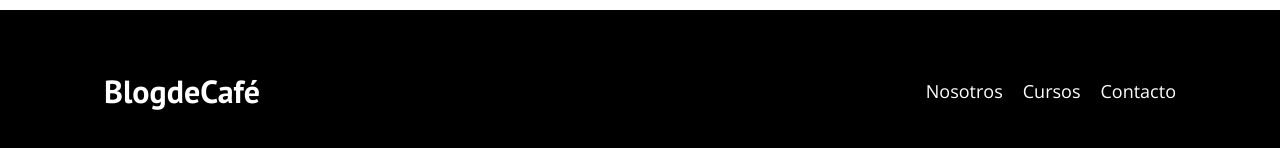
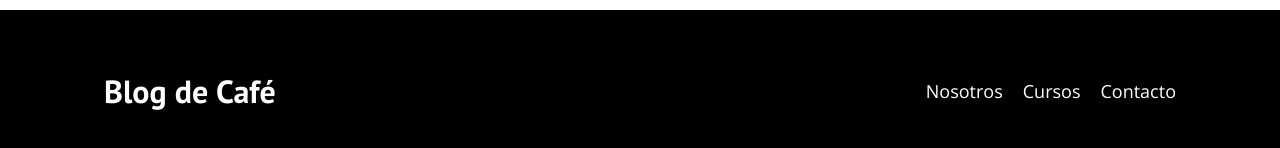
Before and after one commit to LeaBertero/Proyecto_CoderHouse2023, a plain HTML site: page Blog de cafe/index.html in a window 1280 px wide. Shown: the part 2887-3035 px from the top of the page. Drawn offline with nearby package versions, Linux system fonts and the light colour scheme.

Commit message:
se corrigio el titulo principal dl footer, se ralizo una separacion entre las palabras Blog de Café

```diff
--- a/Blog de cafe/index.html
+++ b/Blog de cafe/index.html
@@ -159,7 +159,7 @@
             <div class="barra">
 
                 <a class="logo" href="./index.html">
-                    <h1 class="logo__nombre centrar-texto">Blog<span class="logo__bold">deCafé</span></h1>
+                    <h1 class="logo__nombre centrar-texto">Blog <span class="logo__bold"> de Café</span></h1>
                 </a>
 
                 <nav class="navegacion">
```
Also changed, not shown: Blog de cafe/secciones/contacto.html (+1 -1 lines), Blog de cafe/secciones/cursos.html (+1 -1 lines), Blog de cafe/secciones/entrada.html (+1 -1 lines), Blog de cafe/secciones/nosotros.html (+1 -7 lines).
